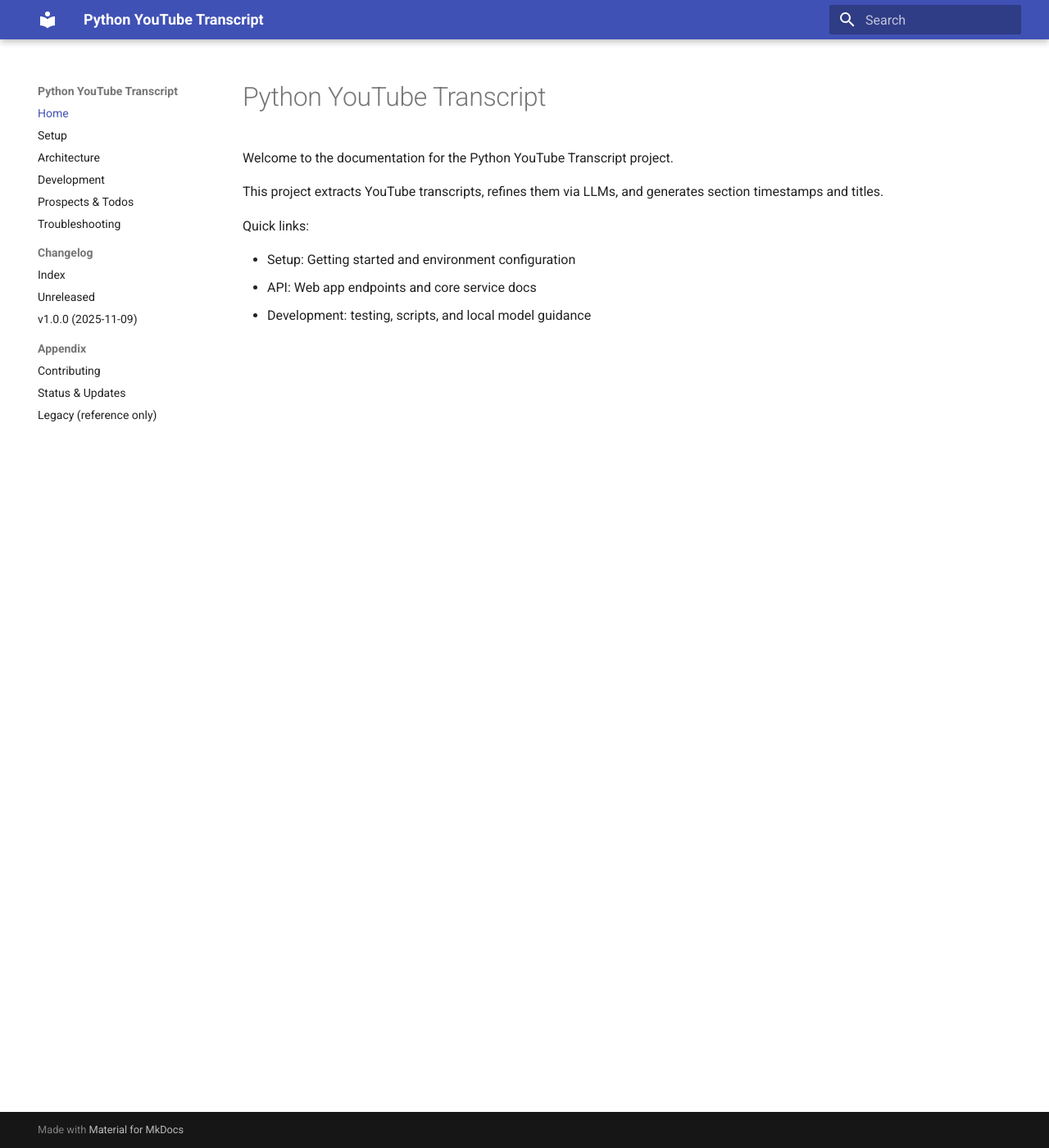
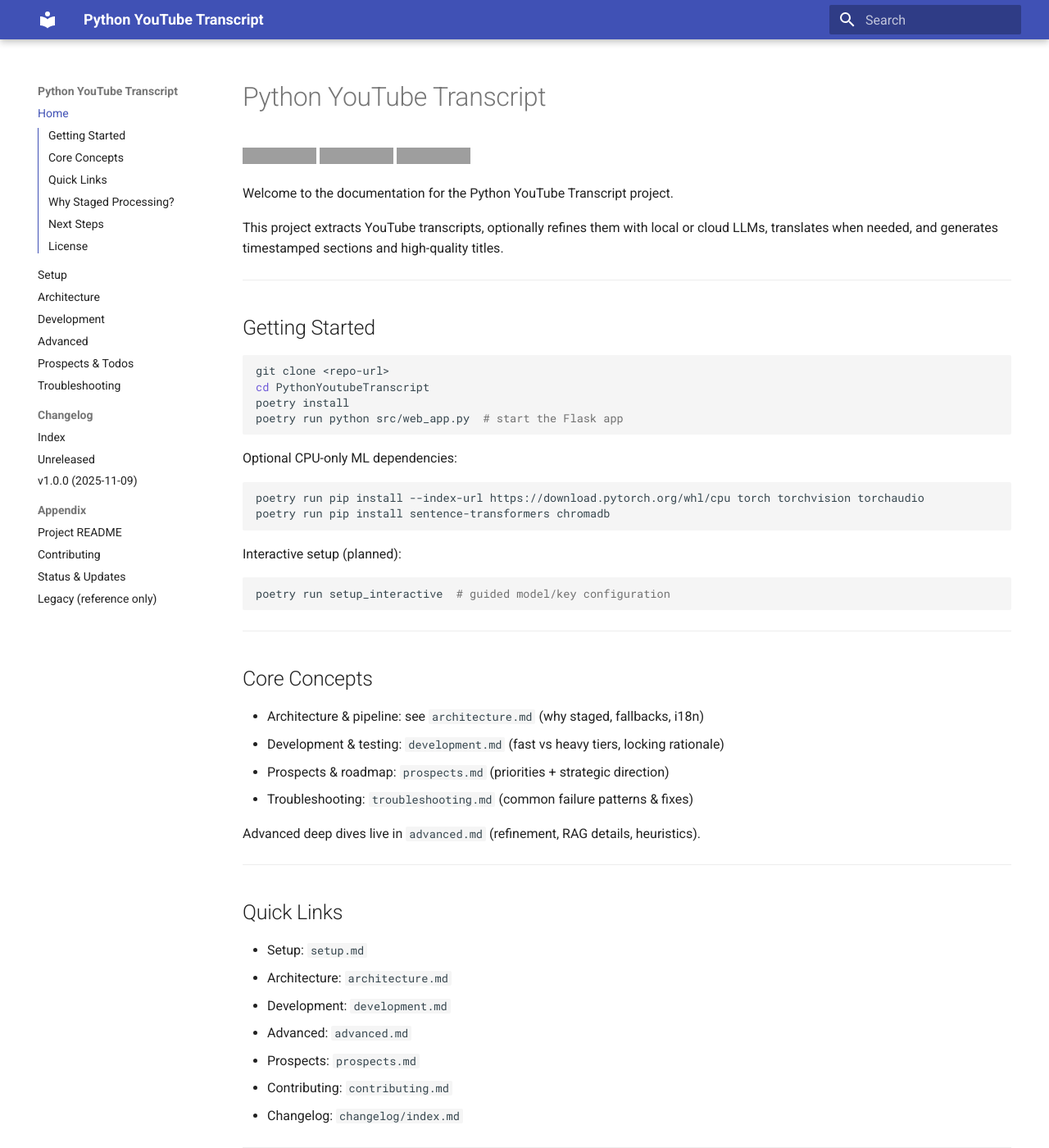
Before and after one commit to foersben/python-youtube-section-generator, an MkDocs documentation site: the page built from docs/index.md, in a window 1280 px wide and 1400 px high. Shown: the whole window at 82% size. Built offline with MkDocs 1.6.1 and Material for MkDocs 9.7.7, drawn with Linux system fonts in a browser that asks for light colours; some of the changed text lies outside the part shown; grey boxes are pictures that could not be loaded.

Commit message:
docs: add getting-started, badges, advanced page, README include; tooling: pre-commit hook to block stray README/CLEANUP

````diff
--- a/docs/index.md
+++ b/docs/index.md
@@ -1,12 +1,74 @@
 # Python YouTube Transcript
+
+[![CI](https://img.shields.io/github/actions/workflow/status/your-org/your-repo/ci.yml?branch=main)](../.github/workflows/ci.yml)
+[![License: MIT](https://img.shields.io/badge/license-MIT-green.svg)](../LICENSE)
+[![Python](https://img.shields.io/badge/python-3.11%2B-blue.svg)](#)
 
 Welcome to the documentation for the Python YouTube Transcript project.
 
-This project extracts YouTube transcripts, refines them via LLMs, and generates
-section timestamps and titles.
+This project extracts YouTube transcripts, optionally refines them with local or
+cloud LLMs, translates when needed, and generates timestamped sections and
+high-quality titles.
 
-Quick links:
+---
+## Getting Started
 
-- Setup: Getting started and environment configuration
-- API: Web app endpoints and core service docs
-- Development: testing, scripts, and local model guidance
+```bash
+git clone <repo-url>
+cd PythonYoutubeTranscript
+poetry install
+poetry run python src/web_app.py  # start the Flask app
+```
+
+Optional CPU-only ML dependencies:
+
+```bash
+poetry run pip install --index-url https://download.pytorch.org/whl/cpu torch torchvision torchaudio
+poetry run pip install sentence-transformers chromadb
+```
+
+Interactive setup (planned):
+
+```bash
+poetry run setup_interactive  # guided model/key configuration
+```
+
+---
+## Core Concepts
+
+- Architecture & pipeline: see `architecture.md` (why staged, fallbacks, i18n)
+- Development & testing: `development.md` (fast vs heavy tiers, locking rationale)
+- Prospects & roadmap: `prospects.md` (priorities + strategic direction)
+- Troubleshooting: `troubleshooting.md` (common failure patterns & fixes)
+
+Advanced deep dives live in `advanced.md` (refinement, RAG details, heuristics).
+
+---
+## Quick Links
+
+- Setup: `setup.md`
+- Architecture: `architecture.md`
+- Development: `development.md`
+- Advanced: `advanced.md`
+- Prospects: `prospects.md`
+- Contributing: `contributing.md`
+- Changelog: `changelog/index.md`
+
+---
+## Why Staged Processing?
+
+Small local models produce better, more deterministic outputs when complex tasks
+are decomposed. Translation-first enables English-centric prompt optimizations
+while preserving original language via back-translation.
+
+---
+## Next Steps
+
+- Run fast tests: `poetry run pytest -q`
+- Enable heavy tests: `RUN_HEAVY_INTEGRATION=true poetry run pytest -m llm -q`
+- Use `act` to iterate on CI locally.
+
+---
+## License
+
+MIT
--- a/mkdocs.yml
+++ b/mkdocs.yml
@@ -14,6 +14,7 @@
   - Setup: setup.md
   - Architecture: architecture.md
   - Development: development.md
+  - Advanced: advanced.md
   - Prospects & Todos: prospects.md
   - Troubleshooting: troubleshooting.md
   - Changelog:
@@ -21,6 +22,7 @@
     - Unreleased: changelog/unreleased.md
     - v1.0.0 (2025-11-09): changelog/releases/2025-11-09-v1.0.0.md
   - Appendix:
+    - Project README: project-readme.md
     - Contributing: contributing.md
     - Status & Updates: status_index.md
     - Legacy (reference only): legacy/documentation-index.md
````
Also changed, not shown: docs/advanced.md (added, +49 -0 lines), .pre-commit-config.yaml (added), docs/project-readme.md (added), 1 other file.
